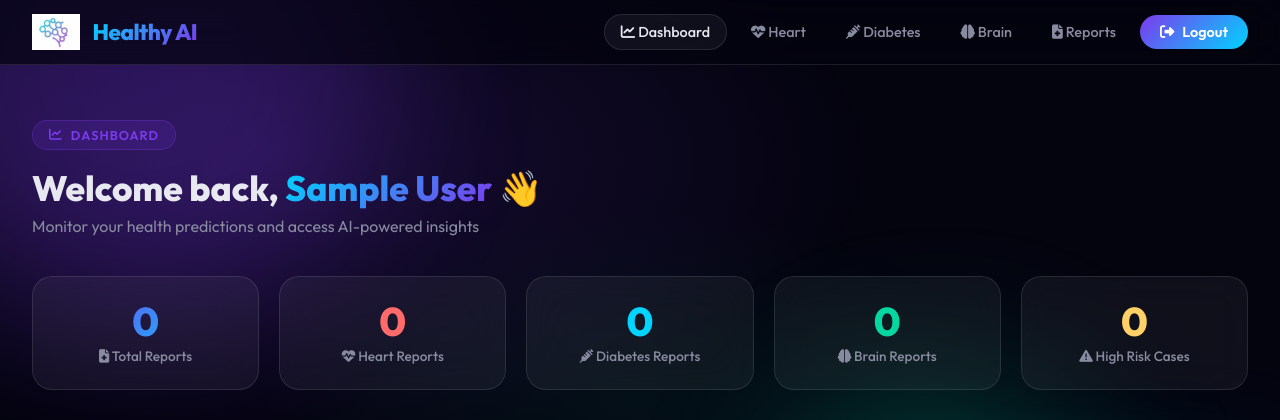
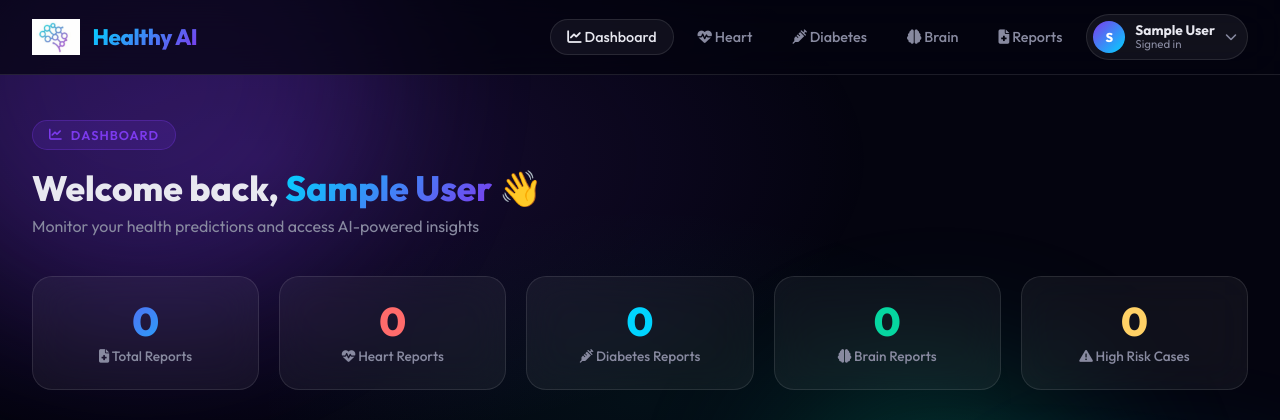
Before and after one commit to BhavyaKansal20/healthy-ai, a Flask app: page /dashboard in a window 1280 px wide. Shown: the top 420 px of the page. Run offline with Flask 3, Linux system fonts and the light colour scheme; the visitor is signed in with stand-in values (Sample User, id 1); data comes from the database, SQL or seed files in the repository; data that the repository does not hold is empty.

Commit message:
Add profile menu and report email delivery

```diff
--- a/app.py
+++ b/app.py
@@ -9,6 +9,8 @@ import sqlite3, hashlib, json, os, io, base64, re, secrets
 import threading
 from datetime import datetime
 import joblib, numpy as np
+import smtplib
+from email.message import EmailMessage
 from werkzeug.utils import secure_filename
 from werkzeug.security import generate_password_hash, check_password_hash
 from werkzeug.middleware.proxy_fix import ProxyFix
@@ -679,6 +681,61 @@ def generate_pdf_report(report_type, patient_info, input_data, prediction, proba
     doc.build(story)
     return filename
 
+
+def _report_subject(report_type):
+    pretty = {
+        'heart': 'Heart Disease',
+        'diabetes': 'Diabetes',
+        'brain': 'Brain Tumor'
+    }.get(report_type, report_type.title())
+    return f"Here's your report of {pretty}"
+
+
+def maybe_email_report(user_email, report_type, pdf_filename, patient_name, report_id):
+    smtp_host = os.environ.get('SMTP_HOST')
+    smtp_port = int(os.environ.get('SMTP_PORT', '587'))
+    smtp_username = os.environ.get('SMTP_USERNAME')
+    smtp_password = os.environ.get('SMTP_PASSWORD')
+    from_email = os.environ.get('FROM_EMAIL', smtp_username)
+
+    if not all([smtp_host, smtp_username, smtp_password, from_email, user_email]):
+        return False
+
+    pdf_path = os.path.join(REPORTS_DIR, pdf_filename)
+    if not os.path.exists(pdf_path):
+        return False
+
+    subject = _report_subject(report_type)
+    pretty = {
+        'heart': 'Heart Disease',
+        'diabetes': 'Diabetes',
+        'brain': 'Brain Tumor'
+    }.get(report_type, report_type.title())
+
+    msg = EmailMessage()
+    msg['From'] = from_email
+    msg['To'] = user_email
+    msg['Subject'] = subject
+    msg.set_content(
+        f"Hello {patient_name or 'User'},\n\n"
+        f'Your {pretty} report (Report ID: HAI-{report_id:06d}) is attached as a PDF.\n\n'
+        'You can also open it from the Reports section in Healthy AI.\n\n'
+        'Regards,\nHealthy AI'
+    )
+
+    with open(pdf_path, 'rb') as f:
+        msg.add_attachment(f.read(), maintype='application', subtype='pdf', filename=pdf_filename)
+
+    try:
+        with smtplib.SMTP(smtp_host, smtp_port, timeout=20) as server:
+            server.starttls()
+            server.login(smtp_username, smtp_password)
+            server.send_message(msg)
+        return True
+    except Exception as exc:
+        print(f"Email send failed: {exc}")
+        return False
+
 @app.route('/')
 def index():
     user = None
@@ -843,6 +900,12 @@ def predict_heart():
         with get_db() as db:
             db.execute('UPDATE reports SET report_file=? WHERE id=?', (pdf_file, report_id))
             db.commit()
+            user_email = db.execute('SELECT email FROM users WHERE id=?', (session['user_id'],)).fetchone()['email']
+        threading.Thread(
+            target=maybe_email_report,
+            args=(user_email, 'heart', pdf_file, patient['name'], report_id),
+            daemon=True,
+        ).start()
         gauge = gauge_chart(prob, risk)
         return jsonify({
             'success': True, 'prediction': prediction_text, 'probability': round(prob*100, 1),
@@ -905,6 +968,12 @@ def predict_diabetes():
         with get_db() as db:
             db.execute('UPDATE reports SET report_file=? WHERE id=?', (pdf_file, report_id))
             db.commit()
+            user_email = db.execute('SELECT email FROM users WHERE id=?', (session['user_id'],)).fetchone()['email']
+        threading.Thread(
+            target=maybe_email_report,
+            args=(user_email, 'diabetes', pdf_file, patient['name'], report_id),
+            daemon=True,
+        ).start()
         gauge = gauge_chart(prob, risk)
         return jsonify({
             'success': True, 'prediction': prediction_text, 'probability': round(prob*100, 1),
@@ -1003,6 +1072,13 @@ def predict_brain():
             with get_db() as db:
                 db.execute('UPDATE reports SET report_file=? WHERE id=?', (pdf_file, report_id))
                 db.commit()
+                user_email = db.execute('SELECT email FROM users WHERE id=?', (session['user_id'],)).fetchone()['email']
+
+            threading.Thread(
+                target=maybe_email_report,
+                args=(user_email, 'brain', pdf_file, patient['name'], report_id),
+                daemon=True,
+            ).start()
 
             gauge = gauge_chart(tumor_prob, risk)
             return jsonify({
--- a/templates/base.html
+++ b/templates/base.html
@@ -107,6 +107,70 @@
     background: linear-gradient(135deg, var(--purple), var(--cyan));
     color: white !important; padding: 8px 20px; border-radius: 50px;
     font-weight: 600;
+  }
+  .user-menu {
+    position: relative;
+  }
+  .user-chip {
+    display: inline-flex;
+    align-items: center;
+    gap: 10px;
+    padding: 6px 10px 6px 6px;
+    border-radius: 999px;
+    background: rgba(255,255,255,0.06);
+    border: 1px solid rgba(255,255,255,0.1);
+    color: var(--text);
+    cursor: pointer;
+    user-select: none;
+  }
+  .user-chip:hover { background: rgba(255,255,255,0.09); }
+  .user-avatar {
+    width: 32px;
+    height: 32px;
+    border-radius: 50%;
+    object-fit: cover;
+    background: linear-gradient(135deg, var(--purple), var(--cyan));
+    display: block;
+    flex: 0 0 auto;
+  }
+  .user-avatar-fallback {
+    width: 32px;
+    height: 32px;
+    border-radius: 50%;
+    display: inline-flex;
+    align-items: center;
+    justify-content: center;
+    font-size: 0.8rem;
+    font-weight: 800;
+    color: white;
+    background: linear-gradient(135deg, var(--purple), var(--cyan));
+    flex: 0 0 auto;
+  }
+  .user-menu-panel {
+    position: absolute;
+    right: 0;
+    top: calc(100% + 10px);
+    min-width: 220px;
+    padding: 10px;
+    border-radius: 18px;
+    background: rgba(8,10,24,0.96);
+    border: 1px solid rgba(255,255,255,0.12);
+    box-shadow: 0 20px 40px rgba(0,0,0,0.35);
+    display: none;
+  }
+  .user-menu.open .user-menu-panel { display: block; }
+  .user-menu-link {
+    display: flex;
+    align-items: center;
+    gap: 10px;
+    padding: 10px 12px;
+    border-radius: 12px;
+    text-decoration: none;
+    color: var(--text);
+    font-size: 0.92rem;
+  }
+  .user-menu-link:hover {
+    background: rgba(255,255,255,0.06);
   }
   main { padding-top: 80px; min-height: 100vh; }
   .btn {
@@ -451,7 +515,25 @@
       <a href="/predict/diabetes" {% if '/diabetes' in request.path %}class="active"{% endif %}><i class="fas fa-syringe"></i> Diabetes</a>
       <a href="/predict/brain" {% if '/brain' in request.path %}class="active"{% endif %}><i class="fas fa-brain"></i> Brain</a>
       <a href="/reports" {% if request.path == '/reports' %}class="active"{% endif %}><i class="fas fa-file-medical"></i> Reports</a>
-      <a href="/logout" class="btn-nav btn"><i class="fas fa-sign-out-alt"></i> Logout</a>
+      <div class="user-menu">
+        <div class="user-chip" onclick="toggleUserMenu(event)">
+          {% if user.avatar_url %}
+            <img src="{{ user.avatar_url }}" alt="{{ user.name }}" class="user-avatar">
+          {% else %}
+            <span class="user-avatar-fallback">{{ user.name[0]|upper if user.name else 'U' }}</span>
+          {% endif %}
+          <div style="display:flex;flex-direction:column;align-items:flex-start;line-height:1.1;">
+            <span style="font-size:0.86rem;font-weight:700;max-width:130px;overflow:hidden;text-overflow:ellipsis;white-space:nowrap;">{{ user.name }}</span>
+            <span style="font-size:0.72rem;color:var(--muted);">Signed in</span>
+          </div>
+          <i class="fas fa-chevron-down" style="font-size:0.75rem;color:var(--muted);"></i>
+        </div>
+        <div class="user-menu-panel">
+          <a href="/dashboard" class="user-menu-link"><i class="fas fa-chart-line"></i> Dashboard</a>
+          <a href="/reports" class="user-menu-link"><i class="fas fa-file-medical"></i> Reports</a>
+          <a href="/logout" class="user-menu-link" style="color:var(--red);"><i class="fas fa-sign-out-alt"></i> Logout</a>
+        </div>
+      </div>
     {% else %}
       <a href="/" {% if request.path == '/' %}class="active"{% endif %}>Home</a>
       <a href="#features">Features</a>
@@ -609,6 +691,15 @@
 <main>{% block content %}{% endblock %}</main>
 
 <script>
+function toggleUserMenu(event) {
+  event.stopPropagation();
+  const menu = event.currentTarget.closest('.user-menu');
+  document.querySelectorAll('.user-menu.open').forEach(el => {
+    if (el !== menu) el.classList.remove('open');
+  });
+  menu.classList.toggle('open');
+}
+
 function openModal(id) {
   const m = document.getElementById(id);
   m.style.display = 'flex';
@@ -662,6 +753,10 @@ document.addEventListener('keydown', e => {
     ['loginModal','registerModal'].forEach(closeModal);
     closeFeedback();
   }
+});
+
+document.addEventListener('click', () => {
+  document.querySelectorAll('.user-menu.open').forEach(el => el.classList.remove('open'));
 });
 
 let fbRating   = 0;
```
